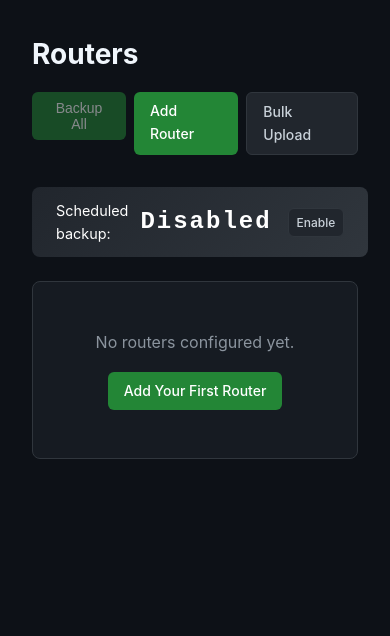
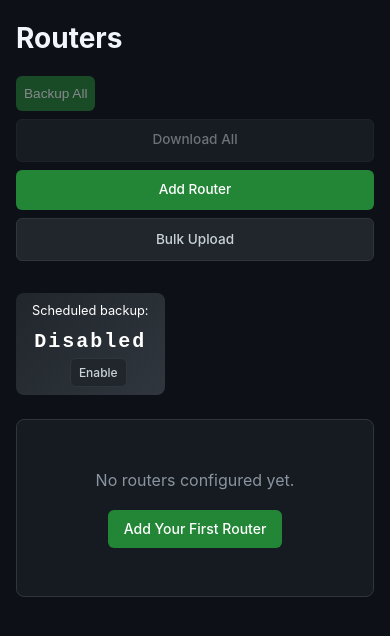
Before and after one commit to umair90rb/auto-mikrotik-backups, a Flask app: page / in a window 390 px wide. Shown: the part 107-743 px from the top of the page. Run offline with Flask 3, Linux system fonts and the light colour scheme; the visitor is signed in with stand-in values (Sample User, id 1).

Commit message:
responsive, button for download

```diff
--- a/app.py
+++ b/app.py
@@ -6,10 +6,12 @@ import os
 # Allow OAuth2 over HTTP for local development
 os.environ['OAUTHLIB_INSECURE_TRANSPORT'] = '1'
 
-from flask import Flask, render_template, request, redirect, url_for, flash
+from flask import Flask, render_template, request, redirect, url_for, flash, Response
 from flask_login import LoginManager, UserMixin, login_user, logout_user, login_required, current_user
 import json
 import uuid
+import zipfile
+import io
 
 import config
 from utils.backup import create_backup, test_connection
@@ -331,7 +333,7 @@ def backup_single(router_id):
                 # Remove timestamp and extension to get identity
                 router_identity = '-'.join(filename.split('-')[:-1])
                 if router_identity:
-                    gdrive_client.delete_old_backups(router_identity, folder_id, keep_latest=2)
+                    gdrive_client.delete_old_backups(router_identity, folder_id, keep_latest=12)
 
         if drive_errors:
             log_entry['drive_errors'] = drive_errors
@@ -399,7 +401,7 @@ def backup_all():
                         filename = os.path.basename(result.local_files[0])
                         router_identity = '-'.join(filename.split('-')[:-1])
                         if router_identity:
-                            gdrive_client.delete_old_backups(router_identity, folder_id, keep_latest=2)
+                            gdrive_client.delete_old_backups(router_identity, folder_id, keep_latest=12)
 
                 if drive_errors:
                     log_entry['drive_errors'] = drive_errors
@@ -492,6 +494,112 @@ def backups():
     return render_template('backups.html', logs=logs)
 
 
+@app.route('/download/<router_id>')
+@login_required
+def download_backup(router_id):
+    """Download the last backup for a specific router from Google Drive."""
+    router = get_router_by_id(router_id)
+    if router is None:
+        flash('Router not found', 'error')
+        return redirect(url_for('dashboard'))
+
+    if not gdrive_client.is_authorized():
+        flash('Google Drive not authorized', 'error')
+        return redirect(url_for('dashboard'))
+
+    # Find the last backup for this router
+    backup_log = load_backup_log()
+    last_backup = None
+    for log in backup_log:
+        if log.get('router_id') == router_id and log.get('success') and log.get('drive_files'):
+            last_backup = log
+
+    if not last_backup or not last_backup.get('drive_files'):
+        flash(f'No backup found for {router["name"]}', 'error')
+        return redirect(url_for('dashboard'))
+
+    # Download the first file from drive_files
+    drive_file = last_backup['drive_files'][0]
+    file_id = drive_file.get('id')
+
+    if not file_id:
+        flash('Backup file ID not found', 'error')
+        return redirect(url_for('dashboard'))
+
+    success, result = gdrive_client.download_file(file_id)
+    if not success:
+        flash(f'Download failed: {result}', 'error')
+        return redirect(url_for('dashboard'))
+
+    file_content, filename = result
+    return Response(
+        file_content,
+        mimetype='application/octet-stream',
+        headers={'Content-Disposition': f'attachment; filename="{filename}"'}
+    )
+
+
+@app.route('/download/all')
+@login_required
+def download_all_backups():
+    """Download all last backups as a ZIP file from Google Drive."""
+    if not gdrive_client.is_authorized():
+        flash('Google Drive not authorized', 'error')
+        return redirect(url_for('dashboard'))
+
+    routers = load_routers()
+    backup_log = load_backup_log()
+
+    # Get last successful backup with drive files for each router
+    last_backups = {}
+    for log in backup_log:
+        router_id = log.get('router_id')
+        if router_id and log.get('success') and log.get('drive_files'):
+            last_backups[router_id] = log
+
+    if not last_backups:
+        flash('No backups available to download', 'error')
+        return redirect(url_for('dashboard'))
+
+    # Create a ZIP file in memory
+    zip_buffer = io.BytesIO()
+    downloaded_count = 0
+    errors = []
+
+    with zipfile.ZipFile(zip_buffer, 'w', zipfile.ZIP_DEFLATED) as zip_file:
+        for router_id, backup in last_backups.items():
+            drive_files = backup.get('drive_files', [])
+            for drive_file in drive_files:
+                file_id = drive_file.get('id')
+                if not file_id:
+                    continue
+
+                success, result = gdrive_client.download_file(file_id)
+                if success:
+                    file_content, filename = result
+                    zip_file.writestr(filename, file_content)
+                    downloaded_count += 1
+                else:
+                    errors.append(f"{drive_file.get('name', 'unknown')}: {result}")
+
+    if downloaded_count == 0:
+        flash('No files could be downloaded', 'error')
+        return redirect(url_for('dashboard'))
+
+    if errors:
+        flash(f'Downloaded {downloaded_count} files, {len(errors)} failed', 'warning')
+
+    zip_buffer.seek(0)
+    from datetime import datetime
+    timestamp = datetime.now().strftime('%Y%m%d-%H%M%S')
+
+    return Response(
+        zip_buffer.getvalue(),
+        mimetype='application/zip',
+        headers={'Content-Disposition': f'attachment; filename="mikrotik-backups-{timestamp}.zip"'}
+    )
+
+
 # Initialize scheduler on startup
 with app.app_context():
     init_scheduler(app)
--- a/static/style.css
+++ b/static/style.css
@@ -124,6 +124,15 @@ body {
     background-color: #f85149;
 }
 
+.btn-info {
+    background-color: #1f6feb;
+    color: white;
+}
+
+.btn-info:hover {
+    background-color: #388bfd;
+}
+
 .btn-sm {
     padding: 0.25rem 0.5rem;
     font-size: 0.75rem;
@@ -140,6 +149,12 @@ body {
 }
 
 /* Tables */
+.table-responsive {
+    width: 100%;
+    overflow-x: auto;
+    -webkit-overflow-scrolling: touch;
+}
+
 .table {
     width: 100%;
     background: #161b22;
@@ -147,6 +162,7 @@ body {
     overflow: hidden;
     border: 1px solid #30363d;
     border-collapse: collapse;
+    min-width: 600px;
 }
 
 .table th,
@@ -184,6 +200,22 @@ body {
 
 .table .actions form {
     display: inline;
+}
+
+/* Action buttons container */
+.action-buttons {
+    display: flex;
+    flex-wrap: wrap;
+    gap: 0.25rem;
+    align-items: center;
+}
+
+.action-buttons form {
+    display: inline-flex;
+}
+
+.backup-time {
+    font-size: 0.85rem;
 }
 
 /* Alerts */
@@ -510,16 +542,92 @@ h2 {
         align-items: flex-start;
     }
 
+    .header-actions {
+        flex-wrap: wrap;
+        width: 100%;
+    }
+
+    .header-actions .btn,
+    .header-actions form {
+        flex: 1 1 calc(50% - 0.25rem);
+        min-width: 0;
+    }
+
+    .header-actions .btn {
+        text-align: center;
+        padding: 0.5rem 0.25rem;
+        font-size: 0.8rem;
+    }
+
     .form-row {
         flex-direction: column;
     }
 
     .table {
         font-size: 0.875rem;
+        min-width: 500px;
     }
 
     .table th,
     .table td {
         padding: 0.75rem 0.5rem;
     }
+
+    .hide-mobile {
+        display: none;
+    }
+
+    .action-buttons {
+        gap: 0.2rem;
+    }
+
+    .action-buttons .btn-sm {
+        padding: 0.2rem 0.4rem;
+        font-size: 0.7rem;
+    }
+
+    .countdown-box {
+        flex-direction: column;
+        text-align: center;
+        padding: 0.5rem 1rem;
+    }
+
+    .countdown-label {
+        margin-right: 0;
+        margin-bottom: 0.25rem;
+        font-size: 0.8rem;
+    }
+
+    .countdown-timer {
+        font-size: 1.25rem;
+    }
+
+    .backup-time {
+        font-size: 0.75rem;
+    }
 }
+
+@media (max-width: 480px) {
+    .container {
+        padding: 1rem;
+    }
+
+    .table {
+        min-width: 400px;
+    }
+
+    .action-buttons .btn-sm {
+        padding: 0.15rem 0.3rem;
+        font-size: 0.65rem;
+    }
+
+    .header-actions .btn,
+    .header-actions form {
+        flex: 1 1 100%;
+    }
+
+    .header-actions .btn {
+        font-size: 0.85rem;
+        padding: 0.6rem 0.5rem;
+    }
+}
--- a/templates/dashboard.html
+++ b/templates/dashboard.html
@@ -11,6 +11,9 @@
                 Backup All
             </button>
         </form>
+        <a href="{{ url_for('download_all_backups') }}" class="btn btn-secondary" {% if not routers %}style="pointer-events: none; opacity: 0.5;"{% endif %}>
+            Download All
+        </a>
         <a href="{{ url_for('add_router') }}" class="btn btn-primary">Add Router</a>
         <a href="{{ url_for('bulk_upload') }}" class="btn btn-secondary">Bulk Upload</a>
     </div>
@@ -32,13 +35,14 @@
 </div>
 
 {% if routers %}
+<div class="table-responsive">
     <table class="table">
         <thead>
             <tr>
                 <th>Name</th>
                 <th>IP Address</th>
-            <th>Username</th>
-            <th>Ports</th>
+                <th class="hide-mobile">Username</th>
+                <th class="hide-mobile">Ports</th>
                 <th>Last Backup</th>
                 <th>Status</th>
                 <th>Actions</th>
@@ -48,18 +52,18 @@
             {% for router in routers %}
             {% set last_backup = last_backups.get(router.id) %}
             <tr>
-            <td>{{ router.name }}</td>
-            <td>{{ router.ip }}</td>
-            <td>{{ router.username }}</td>
-            <td>API: {{ router.api_port }}, FTP: {{ router.ftp_port }}</td>
-            <td>
+                <td data-label="Name">{{ router.name }}</td>
+                <td data-label="IP">{{ router.ip }}</td>
+                <td data-label="Username" class="hide-mobile">{{ router.username }}</td>
+                <td data-label="Ports" class="hide-mobile">API: {{ router.api_port }}, FTP: {{ router.ftp_port }}</td>
+                <td data-label="Last Backup">
                     {% if last_backup %}
-                {{ last_backup.timestamp[:19].replace('T', ' ') }}
+                    <span class="backup-time">{{ last_backup.timestamp[:19].replace('T', ' ') }}</span>
                     {% else %}
                     Never
                     {% endif %}
                 </td>
-            <td>
+                <td data-label="Status">
                     {% if last_backup %}
                     <span class="badge badge-{{ 'success' if last_backup.success else 'error' }}">
                         {{ 'Success' if last_backup.success else 'Failed' }}
@@ -68,22 +72,28 @@
                     <span class="badge badge-secondary">-</span>
                     {% endif %}
                 </td>
-            <td class="actions">
-                <form method="POST" action="{{ url_for('backup_single', router_id=router.id) }}" style="display: inline;">
-                    <button type="submit" class="btn btn-sm btn-success">Backup</button>
+                <td class="actions" data-label="Actions">
+                    <div class="action-buttons">
+                        <form method="POST" action="{{ url_for('backup_single', router_id=router.id) }}">
+                            <button type="submit" class="btn btn-sm btn-success" title="Backup">Backup</button>
                         </form>
-                <form method="POST" action="{{ url_for('test_router', router_id=router.id) }}" style="display: inline;">
-                    <button type="submit" class="btn btn-sm btn-secondary">Test</button>
+                        {% if last_backup and last_backup.drive_files %}
+                        <a href="{{ url_for('download_backup', router_id=router.id) }}" class="btn btn-sm btn-info" title="Download">Download</a>
+                        {% endif %}
+                        <form method="POST" action="{{ url_for('test_router', router_id=router.id) }}">
+                            <button type="submit" class="btn btn-sm btn-secondary" title="Test">Test</button>
                         </form>
-                <a href="{{ url_for('edit_router', router_id=router.id) }}" class="btn btn-sm btn-secondary">Edit</a>
-                <form method="POST" action="{{ url_for('delete_router', router_id=router.id) }}" style="display: inline;" onsubmit="return confirm('Delete this router?');">
-                    <button type="submit" class="btn btn-sm btn-danger">Delete</button>
+                        <a href="{{ url_for('edit_router', router_id=router.id) }}" class="btn btn-sm btn-secondary" title="Edit">Edit</a>
+                        <form method="POST" action="{{ url_for('delete_router', router_id=router.id) }}" onsubmit="return confirm('Delete this router?');">
+                            <button type="submit" class="btn btn-sm btn-danger" title="Delete">Delete</button>
                         </form>
+                    </div>
                 </td>
             </tr>
             {% endfor %}
         </tbody>
     </table>
+</div>
 {% else %}
 <div class="empty-state">
     <p>No routers configured yet.</p>
--- a/utils/scheduler.py
+++ b/utils/scheduler.py
@@ -116,7 +116,7 @@ def scheduled_backup_job():
                     filename = os.path.basename(result.local_files[0])
                     router_identity = '-'.join(filename.split('-')[:-1])
                     if router_identity:
-                        gdrive_client.delete_old_backups(router_identity, folder_id, keep_latest=2)
+                        gdrive_client.delete_old_backups(router_identity, folder_id, keep_latest=12)
                         print(f"[Scheduler] Cleaned up old backups for {router_identity}")
 
             if drive_errors:
```
Also changed, not shown: utils/gdrive.py (+62 -1 lines). Lines whose indentation alone changed are shown as unchanged.
